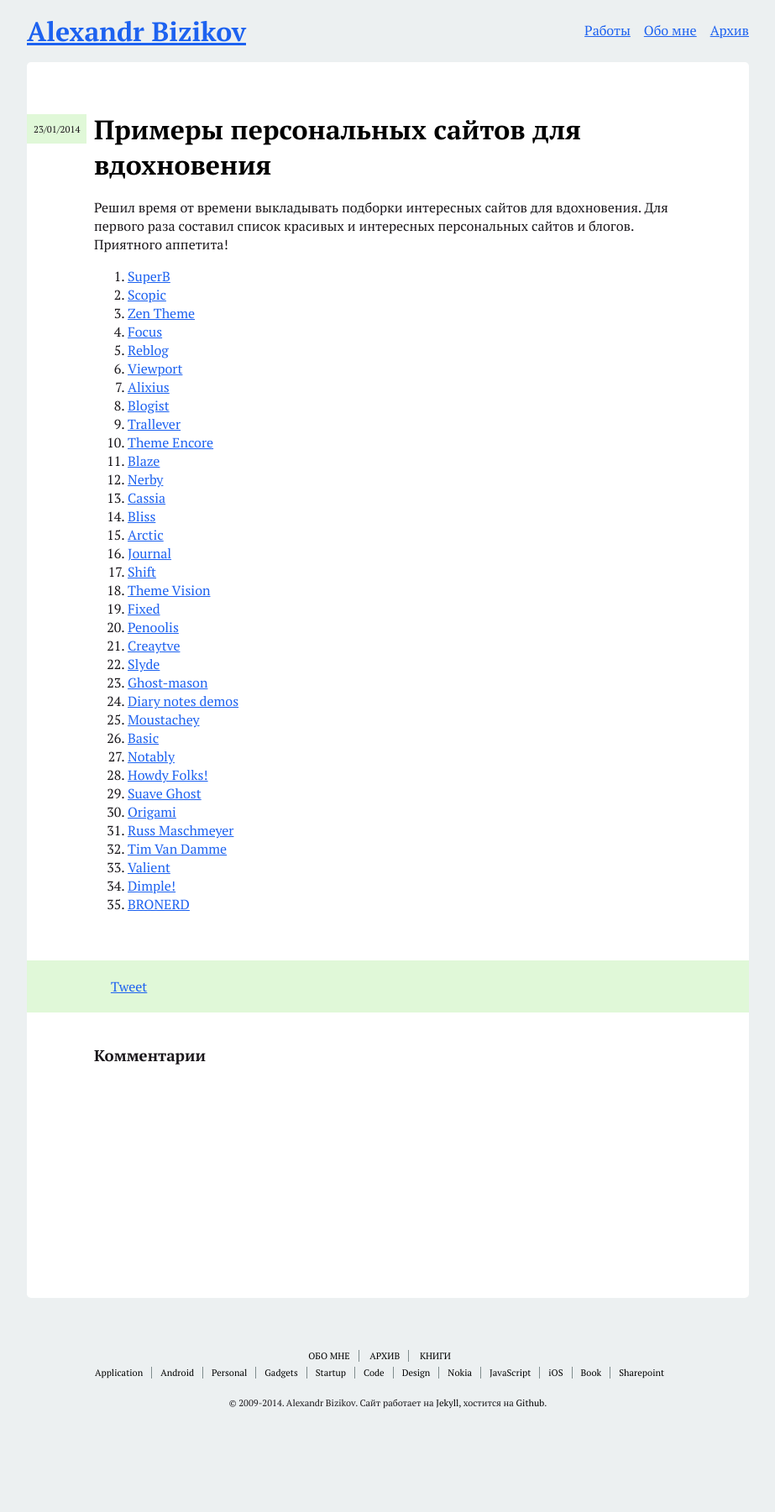
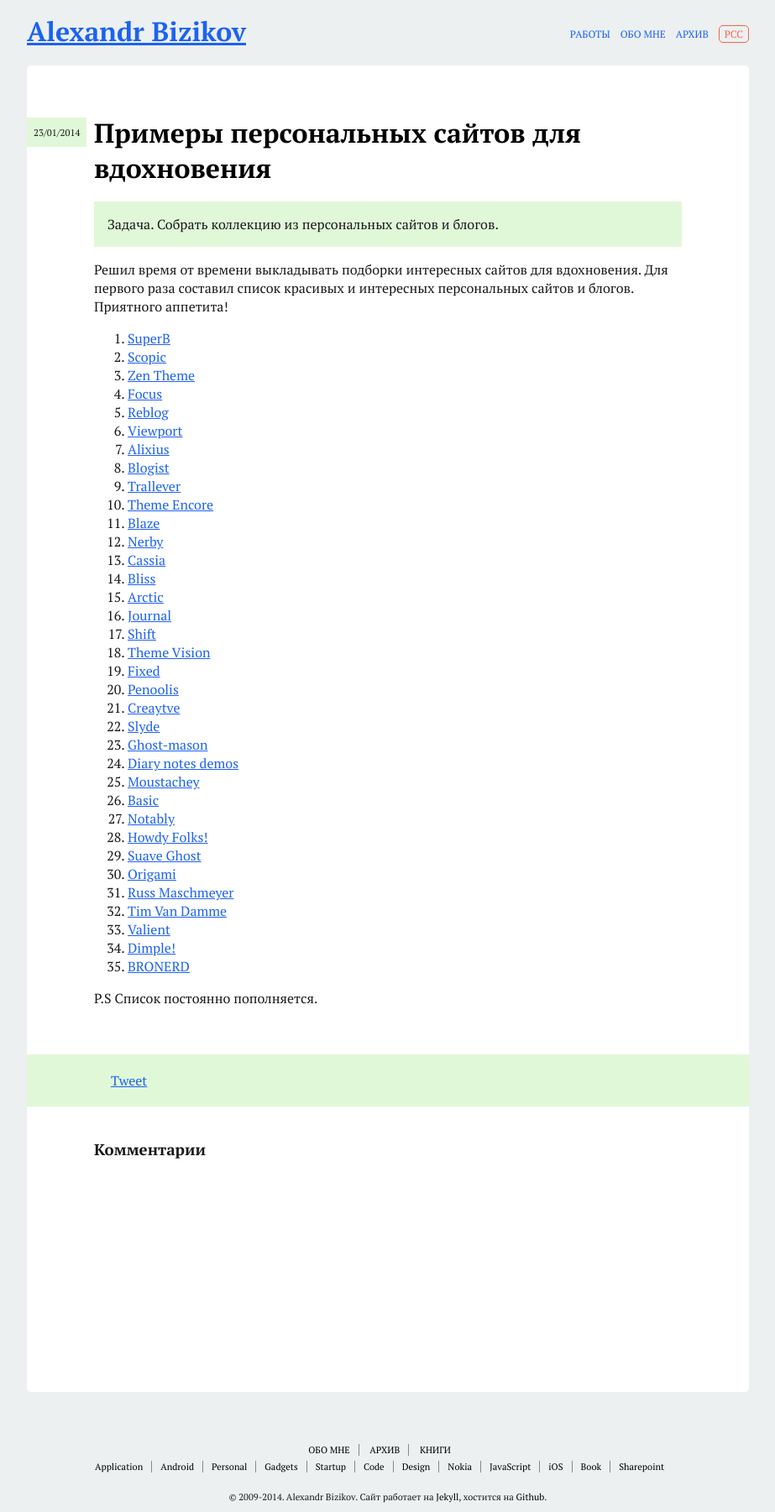
Before and after one commit to anna-vanlee/bizikov.ru, a Jekyll site: the page built from _posts/2014-01-23-great-design-part-1.markdown, in a window 1280 px wide. Shown: the whole page at 84% size, without its empty margins (178-1101 px from the left). Built offline with Jekyll 4.4.1, drawn with Linux system fonts in a browser that asks for light colours; comment, search, counter and statistics services are not loaded; before the commit the page ends 1689 px from its top, so only the background shows below that.

Commit message:
обновлено меню и две статьи

```diff
--- a/_includes/header.html
+++ b/_includes/header.html
@@ -50,6 +50,7 @@
                 <li><a href="{{ site.url }}/work">Работы</a></li>
                 <li><a href="{{ site.url }}/about">Обо мне</a></li>
                 <li><a href="{{ site.url }}/archive">Архив</a></li>
+                <li><a href="{{ site.url }}/atom.xml" class="rss">РСС</a></li>
             </ul>
         </nav>
     </header>
--- a/_layouts/post.html
+++ b/_layouts/post.html
@@ -6,6 +6,11 @@
         <div class="content">
             <div class="date">{{ page.date | date:"%d/%m/%Y" }}</div>
             <h1 class="post-title"><a href="{{ page.url }}">{{ page.title }}</a></h1>
+            {% if page.why %}
+            <div class="why">
+                Задача. {{ page.why }}
+            </div>
+            {% endif%}
             {{ content }}
         </div>
         {% include share.html %}
--- a/_posts/2014-01-23-great-design-part-1.markdown
+++ b/_posts/2014-01-23-great-design-part-1.markdown
@@ -1,6 +1,7 @@
 ---
 layout: post
 title: Примеры персональных сайтов для вдохновения
+why: Собрать коллекцию из персональных сайтов и блогов.
 keywords: примервы персональных сайтов, лучше персональные сайты, подборка персональных сайтов
 tags:
 - Design
@@ -44,3 +45,5 @@
 33. [Valient](http://demo.authenticthemes.com/valient/)
 34. [Dimple!](http://demo.visualkicks.com/dimple/minimal/)
 35. [BRONERD](http://bronerd.com/)
+
+P.S Список постоянно пополняется.
--- a/_posts/2014-02-02-useful-resources-for-Sharepoint.markdown
+++ b/_posts/2014-02-02-useful-resources-for-Sharepoint.markdown
@@ -1,6 +1,7 @@
 ---
 layout: post
 title: Полезные ресурсы по Sharepoint
+why: Собрать полезные материалы по брендингу Sharepoint в одном месте.
 keywords: Брендинг Sharepoint, как верстать под Sharepoint, Что такое Sharepoint, книга по Sharepoint
 excerpt: На этой странице буду собирать ссылки на различные статьи, видео с конференций, тренинги и туториалы по брендингу Sharepoint
 tags:
--- a/css/color.css
+++ b/css/color.css
@@ -15,26 +15,36 @@
     border-left: 10px solid #E0F8D8;
     color: #838689;
 }
-table thead tr{
+
+table thead tr {
     border: 1px solid #ECF0F1;
     border-bottom-width: 3px;
+}
 
-}
-table thead tr th{
+table thead tr th {
     border: 1px solid #ECF0F1;
 }
-table tr > td{
+
+table tr > td {
     border: 1px solid #ECF0F1;
 }
+
 article .date {
     color: #1a171b;
     background: #E0F8D8;
 }
 
+article .why {
+    background-color: #E0F8D8;
+}
+
 #social {
     background-color: #E0F8D8;
 }
-
+.navigation .rss{
+    color: #FC6341;
+    border: 1px solid #FC6341;
+}
 .footer-nav-lev a {
     color: #000;
     border-right: 1px solid #7f8c8d;
--- a/css/style.css
+++ b/css/style.css
@@ -126,12 +126,14 @@
     background-color: #FFF;
 }
 
-article > a img{
+article > a img {
     opacity: 1;
 }
-article > a img:hover{
+
+article > a img:hover {
     opacity: 0.8;
 }
+
 article .content {
     position: relative;
     padding: 40px 80px;
@@ -143,6 +145,10 @@
     font-size: .7em;
     margin-top: 2em;
     padding: 10px 8px;
+}
+
+article .why {
+    padding: 1em;
 }
 
 .note {
@@ -163,7 +169,7 @@
 
 header {
     overflow: hidden;
-    margin: 1em 0;
+    margin-top: 1em;
 }
 
 .logo {
@@ -177,10 +183,13 @@
 .navigation {
     float: right;
     overflow: hidden;
-    line-height: 40px;
+    line-height: 50px;
 }
 
 .navigation ul {
+    overflow: hidden;
+    font-size: 12px;
+    text-transform: uppercase;
     padding-left: 0;
 }
 
@@ -190,10 +199,16 @@
     padding-right: 1em;
 }
 
+.navigation ul li a{
+    text-decoration: none;
+}
 .navigation ul li:last-child {
     padding-right: 0;
 }
-
+.navigation .rss{
+    padding: 0.2em 0.5em;
+    border-radius: 5px;
+}
 /* Заголовок записи */
 
 .post-title {
```
